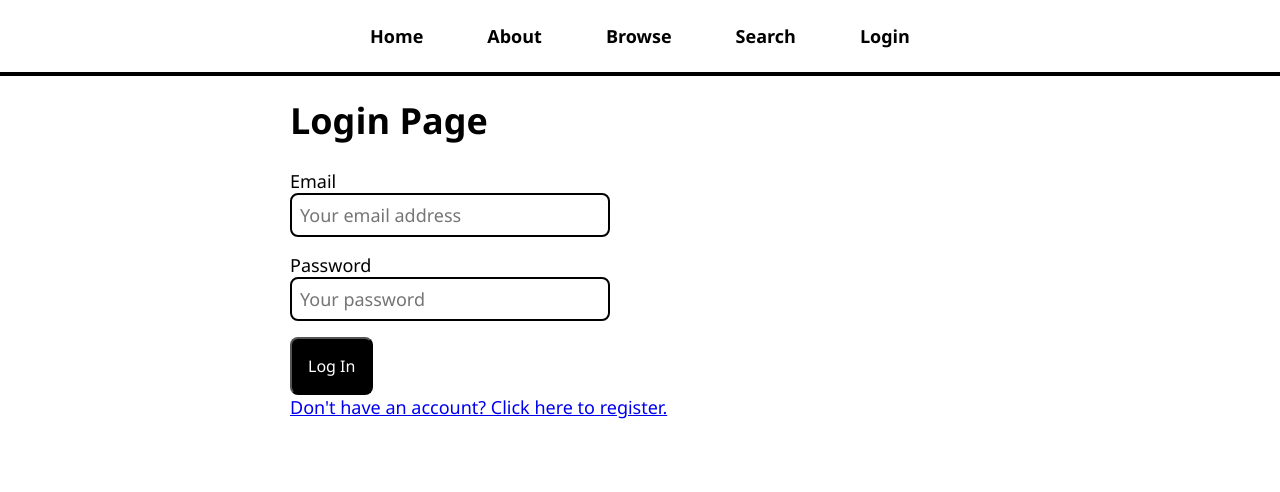
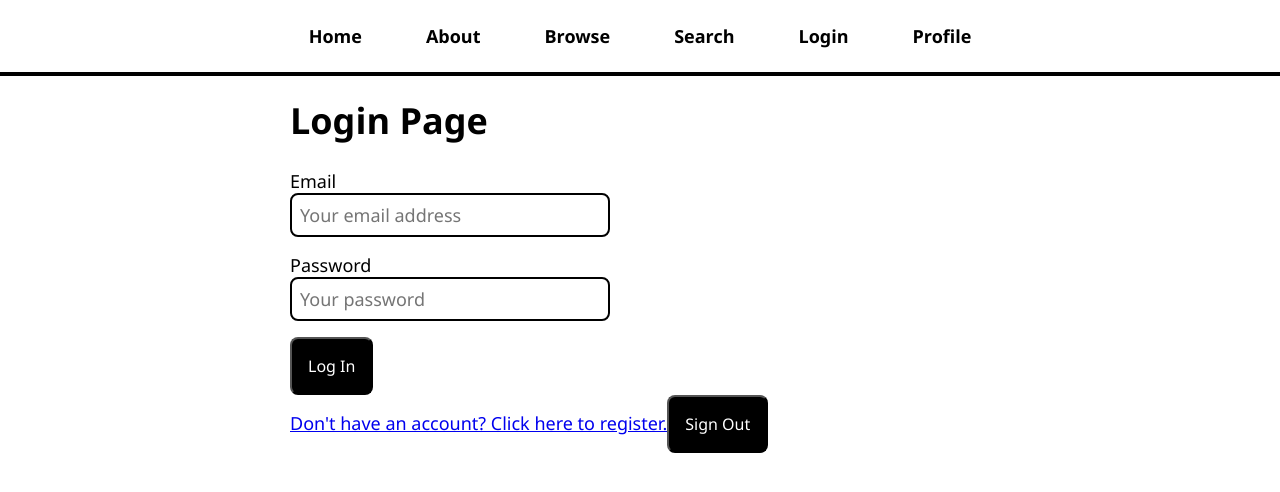
Before and after one commit to mganderson13/book_branch_project, a React (Create React App) app: page /login in a window 1280 px wide. Shown: the top 492 px of the page. Built offline with nearby package versions, Linux system fonts and the light colour scheme.

Commit message:
add review form and sign out button

```diff
--- a/src/App.js
+++ b/src/App.js
@@ -8,7 +8,6 @@ import BookDetails from './components/BookDetails';
 import Search from './pages/Search';
 import Login from './pages/Login';
 import Register from './pages/Register';
-
 
 function App() {
   return (
--- a/src/NavBar.js
+++ b/src/NavBar.js
@@ -19,6 +19,9 @@ const NavBar = () => {
                 <li>
                     <Link to="/login">Login</Link>
                 </li>
+                <li>
+                    <Link to="/profile">Profile</Link>
+                </li>
             </ul>
         </nav>
     )
--- a/src/components/BookDetails.js
+++ b/src/components/BookDetails.js
@@ -1,6 +1,7 @@
 import React, { useEffect, useState } from 'react';
 import { useParams } from 'react-router-dom';
 import AddReviewForm from './AddReviewForm';
+import bookImage from "../assets/bookImage.jpg";
 
 const BookDetails = () => {
     const { id } = useParams();
@@ -28,7 +29,7 @@ const BookDetails = () => {
                 {book.volumeInfo.imageLinks ? (
                     <img src={book.volumeInfo.imageLinks.smallThumbnail} alt={book.volumeInfo.title} />
                 ) : (
-                    <div>No Image Available</div>
+                  <img src={bookImage} alt={book.volumeInfo.title}/>
                 )}
                 <AddReviewForm />
                 <h3>Title: {book.volumeInfo.title}</h3>
--- a/src/pages/Login.js
+++ b/src/pages/Login.js
@@ -1,6 +1,6 @@
 import { useState } from 'react';
 import { Link, useNavigate } from 'react-router-dom';
-import { getAuth, signInWithEmailAndPassword } from 'firebase/auth';
+import { getAuth, signInWithEmailAndPassword, signOut } from 'firebase/auth';
 
 const Login = () => {
     const [email, setEmail] = useState('');
@@ -8,6 +8,7 @@ const Login = () => {
     const [error, setError] = useState('');
 
     const navigate = useNavigate();
+    const auth = getAuth();
 
     const logIn = async () => {
         try{
@@ -16,6 +17,15 @@ const Login = () => {
         } catch (e) {
             setError(e.message);
         }
+    }
+
+    const handleSignOut = () => {
+
+        signOut(auth).then(() => {
+            navigate("/");
+        }).catch((error) => {
+            console.error("Sign-out error:", error);
+        });
     }
 
     return (
@@ -43,6 +53,7 @@ const Login = () => {
         <button onClick={logIn} >Log In</button>
         <br></br>
         <Link to="/register">Don't have an account? Click here to register.</Link>
+        <button onClick={handleSignOut} >Sign Out</button>
         </>
     );
 }
```
Also changed, not shown: src/components/profileCard.js (added, +24 -0 lines), src/assets/bookImage.jpg (added).
